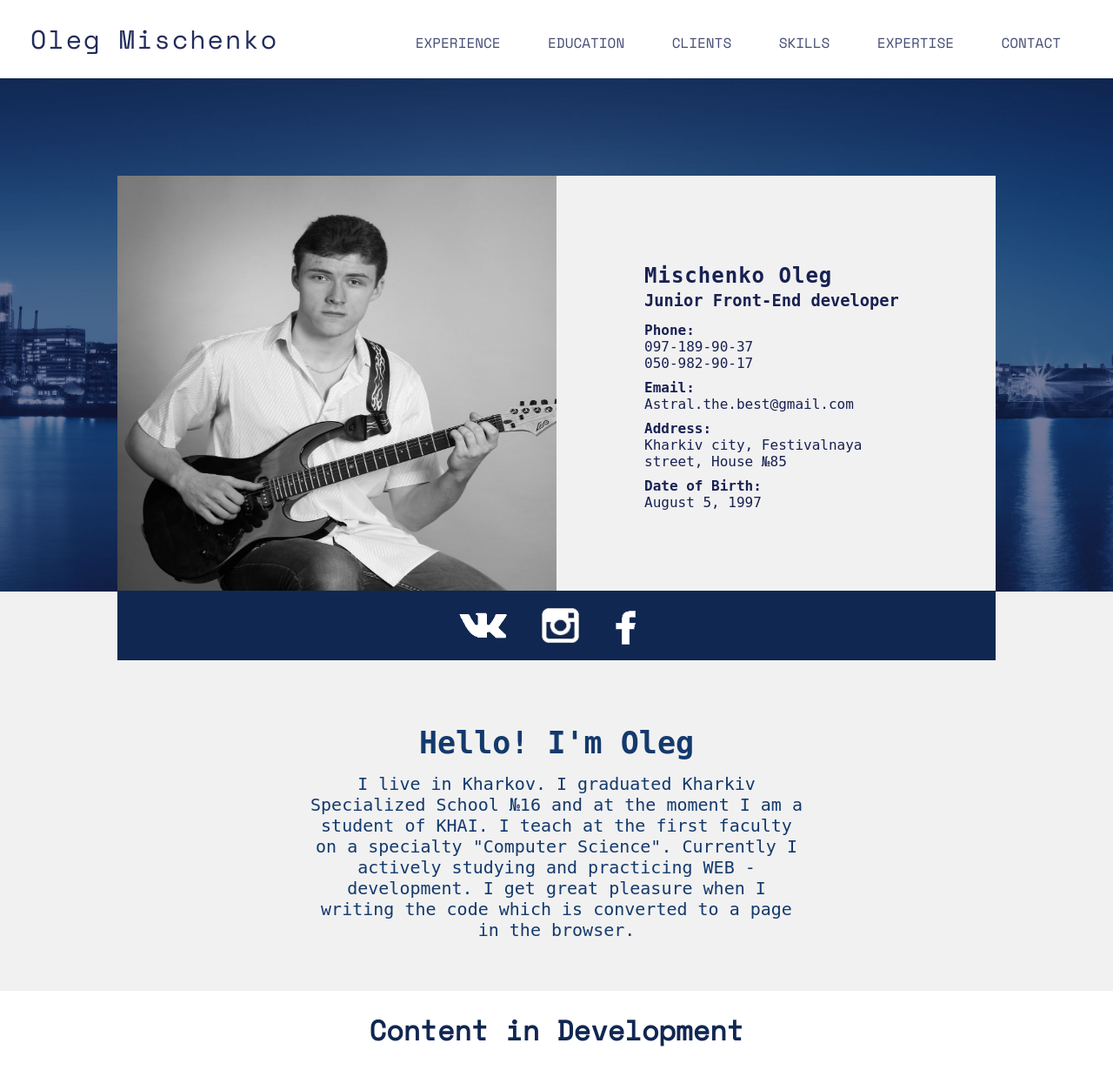
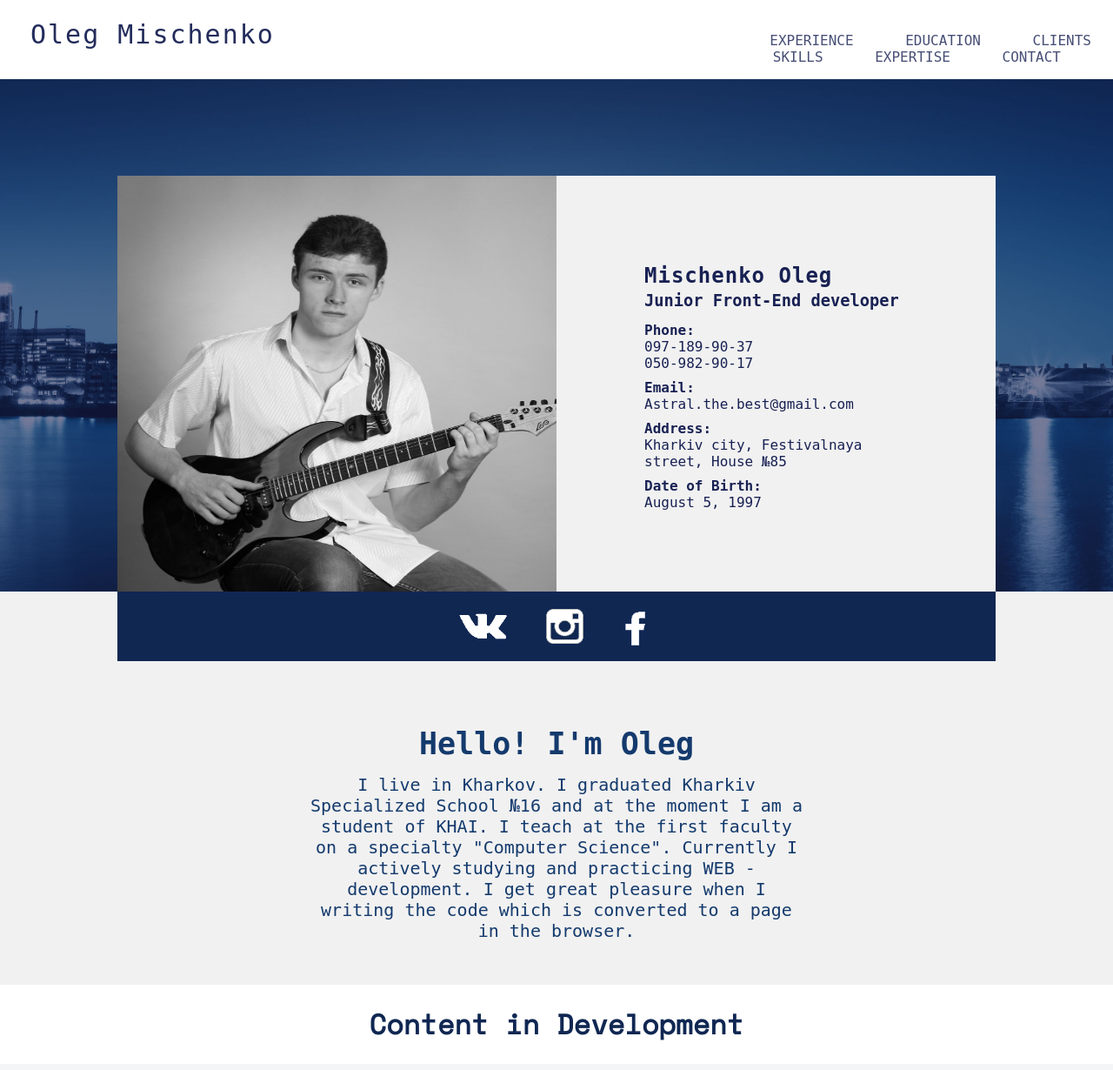
Before and after one commit to HolyAnger/TestRezume, a PHP site: page / in a window 1280 px wide. Shown: the whole page at 87% size. After the commit the page ends 1196 px from the top, so only its background shows below. Run offline with PHP 8.4, Linux system fonts and the light colour scheme.

Commit message:
Add files via upload

```diff
--- a/css/style.css
+++ b/css/style.css
@@ -1,21 +1,23 @@
 @import url('https://fonts.googleapis.com/css?family=Space+Mono');
+body{
+    font-family: 'SpaceMono', monospace;
+}
 header{
     width: 100%;
-    height:90px;
+    min-height:90px;
     position: fixed;
     background-color: #fff;
     z-index: 1;
 
 }
 #myName {
-    margin:22px;
-    margin-left: 35px;
+    margin:22px 0 22px 35px;
     letter-spacing: 2px;
-    font-family: 'Space Mono', monospace;
     font-size: 30px;
     color:#232C5B;
     display: inline-block;
     transition: opacity .4s ease 0s;
+    width:40%;
 
 }
 #myName:hover, nav ul li:hover {
@@ -24,8 +26,10 @@ header{
 
 nav {
     display: inline-block;
+    width:40%;
     float: right;
     margin-top: 21px;
+    text-align: right;
 }
 
 nav ul {
@@ -38,7 +42,6 @@ nav ul li{
     text-transform: uppercase;
     color: #474E76;
     padding: 0 25px;
-    font-family: 'Space Mono', monospace;
     transition: opacity .4s ease 0s;
 }
 
@@ -179,7 +180,6 @@ nav ul li:last-child{
 	display: none;
     position:absolute;
     top:0;
-    margin-top: 20px;
 }
 
 #link ul, ul li{
@@ -215,25 +215,21 @@ nav ul li:last-child{
 }
 .container_link{
     max-width: 1010px;
-    height:100px;
+    height:80px;
     margin:0 auto;
     position:relative;
 }
 #greetings{
-    margin-top: -21px;
     background-color: #F1F1F1;
-    height:480px;
 }
 
 #greet{
     max-width: 570px;
-    width:570px;
     margin: 0 auto;
     text-align: center;
-    font-family: 'SpaceMono', monospace;
     color:#143A6D;
-    text-align: center;
     margin-top: 60px;
+    padding-bottom: 50px;
 }
 
 #greet p{
```
Also changed, not shown: other parts of css/style.css (+72 -3 lines).
